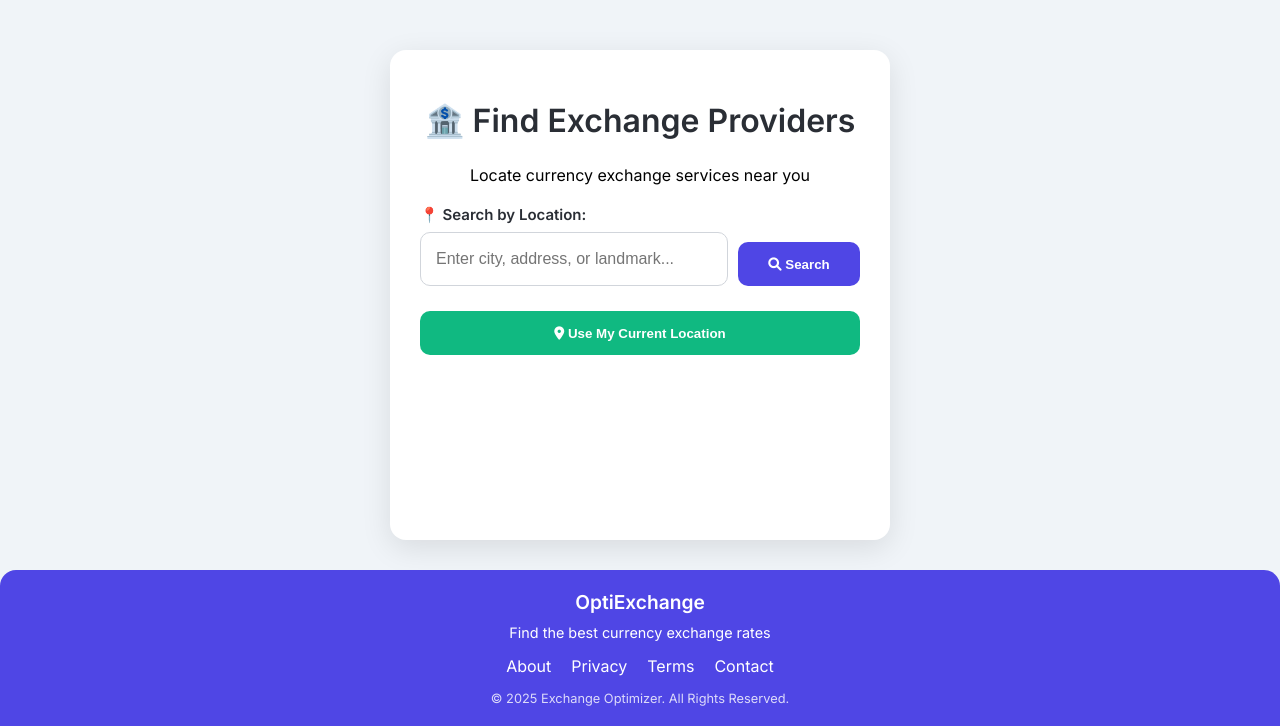
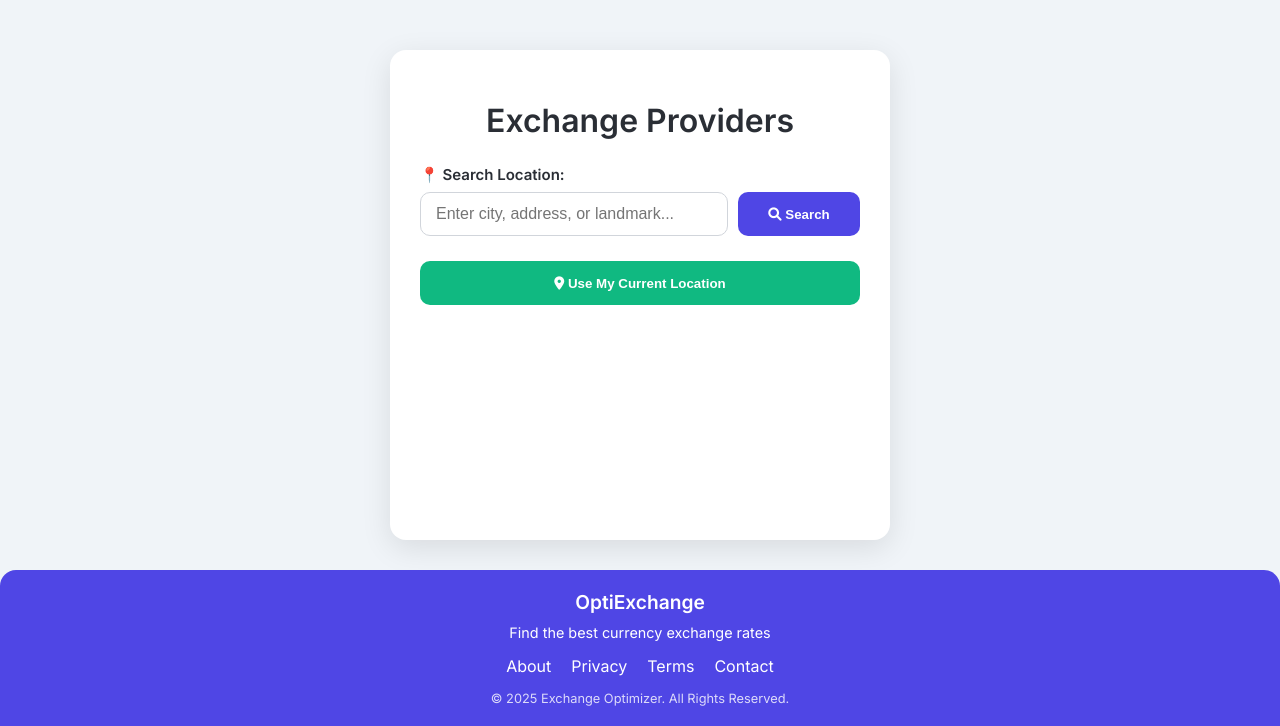
Before and after one commit to Anjaliahlawat14/Anjali_DS_OptiExchange, a Flask app: page /find_exchanges in a window 1280 px wide. Shown: the part 74-800 px from the top of the page. Run offline with Flask 3, Linux system fonts and the light colour scheme.

Commit message:
Update exchange_finder.html

```diff
--- a/templates/exchange_finder.html
+++ b/templates/exchange_finder.html
@@ -1,113 +1,122 @@
 {% extends "base.html" %}
 
-{% block title %}Exchange Finder - OptiExchange{% endblock %}
+{% block title %}Find Exchange Providers - OptiExchange{% endblock %}
 
 {% block content %}
-<h1>🏦 Find Exchange Providers</h1>
-<p style="text-align: center; margin-bottom: 20px;">Locate currency exchange services near you</p>
+<h1>Exchange Providers</h1>
 
 <div class="form-group">
-    <label for="location-search">📍 Search by Location:</label>
-    <div style="display: flex; gap: 10px; flex-wrap: wrap;">
-        <input type="text" id="location-search" class="converter-input" placeholder="Enter city, address, or landmark..." style="flex: 3; min-width: 200px;">
-        <button id="search-location-btn" class="update-chart-btn" style="flex: 1; min-width: 100px;">
+    <label for="location">📍 Search Location:</label>
+    <div style="display: flex; gap: 10px;">
+        <input type="text" id="location" class="converter-input" placeholder="Enter city, address, or landmark..." style="flex: 3;">
+        <button id="search-btn" class="update-chart-btn" style="flex: 1; margin: 0;">
             <i class="fas fa-search"></i> Search
         </button>
     </div>
 </div>
 
 <div class="form-group">
-    <button id="use-current-location" class="update-chart-btn" style="background: #10b981;">
+    <button id="current-location-btn" class="update-chart-btn" style="background: #10b981;">
         <i class="fas fa-location-dot"></i> Use My Current Location
     </button>
 </div>
 
-<div id="loading-spinner" style="display: none; text-align: center; padding: 40px;">
-    <div class="spinner-border text-primary" role="status">
-        <span class="visually-hidden">Loading...</span>
-    </div>
-    <p style="margin-top: 15px;">Searching for exchange providers...</p>
-</div>
+<div id="map" style="height: 400px; margin-top: 20px; border-radius: 8px; display: none;"></div>
 
-<div id="exchange-map" style="height: 400px; margin-top: 20px; border-radius: 8px; display: none;"></div>
-
-<div id="exchange-results" style="margin-top: 20px;"></div>
+<div id="results" style="margin-top: 20px;"></div>
 {% endblock %}
 
 {% block extra_css %}
 <link rel="stylesheet" href="https://unpkg.com/leaflet@1.9.4/dist/leaflet.css" />
 <style>
-    .exchange-card {
-        background: var(--input-light);
-        border-radius: 10px;
-        padding: 15px;
-        margin-bottom: 12px;
-        border: 1px solid #d1d5db;
-        transition: all 0.3s ease;
+    #results {
+        margin-top: 20px;
     }
 
-    body.dark .exchange-card {
-        background: var(--input-dark);
+    .exchange-item {
+        background-color: var(--input-light);
+        border-radius: 8px;
+        padding: 12px;
+        margin-bottom: 10px;
+        border: 1px solid #d1d5db;
+    }
+
+    body.dark .exchange-item {
+        background-color: var(--input-dark);
         border-color: #555;
     }
 
-    .exchange-card:hover {
-        transform: translateY(-2px);
-        box-shadow: 0 4px 12px rgba(0,0,0,0.1);
+    .exchange-name {
+        font-weight: 600;
+        color: var(--accent);
+        margin-bottom: 8px;
     }
 
-    .exchange-name {
-        font-weight: 700;
-        color: var(--accent);
-        margin-bottom: 10px;
-        font-size: 1.1rem;
+    .exchange-address {
+        font-size: 14px;
+        color: var(--text-light);
+        margin: 5px 0;
     }
 
-    .exchange-detail {
-        font-size: 0.9rem;
-        margin: 8px 0;
-        display: flex;
-        align-items: center;
-        gap: 10px;
+    body.dark .exchange-address {
+        color: var(--text-dark);
     }
 
-    .exchange-detail i {
-        width: 20px;
-        color: var(--accent);
+    .exchange-hours {
+        font-size: 13px;
+        color: #6b7280;
+        margin: 5px 0;
     }
 
-    .spinner-border {
-        width: 3rem;
-        height: 3rem;
-        border: 0.25em solid currentColor;
-        border-right-color: transparent;
-        border-radius: 50%;
-        animation: spinner-border 0.75s linear infinite;
+    body.dark .exchange-hours {
+        color: #9ca3af;
     }
 
-    @keyframes spinner-border {
-        to { transform: rotate(360deg); }
+    .error-message {
+        background-color: var(--error-bg-light);
+        color: var(--error-text-light);
+        padding: 12px;
+        border-radius: 8px;
+        text-align: center;
     }
 
-    .results-grid {
-        display: grid;
-        grid-template-columns: repeat(auto-fill, minmax(300px, 1fr));
-        gap: 15px;
-        margin-top: 20px;
+    body.dark .error-message {
+        background-color: var(--error-bg-dark);
+        color: var(--error-text-dark);
     }
 
-    .note-message {
+    .loading {
+        text-align: center;
+        padding: 40px;
+    }
+
+    .spinner {
+        border: 3px solid #f3f3f3;
+        border-top: 3px solid var(--accent);
+        border-radius: 50%;
+        width: 40px;
+        height: 40px;
+        animation: spin 1s linear infinite;
+        margin: 0 auto 15px;
+    }
+
+    @keyframes spin {
+        0% { transform: rotate(0deg); }
+        100% { transform: rotate(360deg); }
+    }
+
+    .note {
         margin-top: 15px;
         padding: 10px;
-        background: #fef3c7;
-        border-radius: 8px;
+        background-color: #fef3c7;
+        border-radius: 6px;
         color: #92400e;
+        font-size: 13px;
         text-align: center;
-        font-size: 0.85rem;
     }
 
-    body.dark .note-message {
-        background: #78350f;
+    body.dark .note {
+        background-color: #78350f;
         color: #fef3c7;
     }
 </style>
@@ -116,109 +125,90 @@
 {% block extra_js %}
 <script src="https://unpkg.com/leaflet@1.9.4/dist/leaflet.js"></script>
 <script>
-    let exchangeMap = null;
-    let exchangeMarkers = [];
+    let map = null;
+    let markers = [];
 
     async function findExchanges(lat, lon, locationName) {
-        const resultsDiv = document.getElementById('exchange-results');
-        const mapDiv = document.getElementById('exchange-map');
-        const loadingSpinner = document.getElementById('loading-spinner');
+        const resultsDiv = document.getElementById('results');
+        const mapDiv = document.getElementById('map');
 
-        loadingSpinner.style.display = 'block';
-        resultsDiv.innerHTML = '';
+        resultsDiv.innerHTML = '<div class="loading"><div class="spinner"></div><p>Searching for exchange providers...</p></div>';
 
         try {
             const response = await fetch(`/api/nearby_exchanges?lat=${lat}&lng=${lon}&radius=2000`);
             const data = await response.json();
 
-            loadingSpinner.style.display = 'none';
-
             if (data.success) {
                 // Initialize or update map
-                if (!exchangeMap) {
+                if (!map) {
                     mapDiv.style.display = 'block';
-                    exchangeMap = L.map('exchange-map').setView([lat, lon], 14);
+                    map = L.map('map').setView([lat, lon], 14);
                     L.tileLayer('https://{s}.tile.openstreetmap.org/{z}/{x}/{y}.png', {
                         attribution: '© OpenStreetMap contributors'
-                    }).addTo(exchangeMap);
+                    }).addTo(map);
                 } else {
-                    exchangeMap.setView([lat, lon], 14);
-                    exchangeMarkers.forEach(marker => marker.remove());
-                    exchangeMarkers = [];
+                    map.setView([lat, lon], 14);
+                    // Clear existing markers
+                    markers.forEach(marker => marker.remove());
+                    markers = [];
                 }
 
                 // Build results HTML
-                let resultsHtml = `<h3>🏦 Exchange Providers near ${locationName}</h3>`;
+                let resultsHtml = `<h3>📍 Exchange Providers near ${locationName}</h3>`;
                 resultsHtml += `<p>Found ${data.count} location${data.count !== 1 ? 's' : ''}</p>`;
-                resultsHtml += '<div class="results-grid">';
 
                 data.exchanges.forEach((exchange, index) => {
                     // Add marker to map
-                    const marker = L.marker([exchange.lat, exchange.lon]).addTo(exchangeMap);
+                    const marker = L.marker([exchange.lat, exchange.lon]).addTo(map);
                     marker.bindPopup(`
                         <b>${exchange.name}</b><br>
                         📍 ${exchange.address}<br>
                         🕒 ${exchange.opening_hours}<br>
                         📞 ${exchange.phone}
                     `);
-                    exchangeMarkers.push(marker);
+                    markers.push(marker);
 
                     // Add to results list
                     resultsHtml += `
-                        <div class="exchange-card">
+                        <div class="exchange-item">
                             <div class="exchange-name">${exchange.name}</div>
-                            <div class="exchange-detail">
-                                <i class="fas fa-location-dot"></i>
-                                <span>${exchange.address}</span>
-                            </div>
-                            <div class="exchange-detail">
-                                <i class="far fa-clock"></i>
-                                <span>${exchange.opening_hours}</span>
-                            </div>
-                            <div class="exchange-detail">
-                                <i class="fas fa-phone"></i>
-                                <span>${exchange.phone}</span>
-                            </div>
+                            <div class="exchange-address">📍 ${exchange.address}</div>
+                            <div class="exchange-hours">🕒 ${exchange.opening_hours}</div>
+                            <div class="exchange-hours">📞 ${exchange.phone}</div>
                         </div>
                     `;
                 });
 
-                resultsHtml += '</div>';
                 if (data.note) {
-                    resultsHtml += `<div class="note-message">ℹ️ ${data.note}</div>`;
+                    resultsHtml += `<div class="note">ℹ️ ${data.note}</div>`;
                 }
+
                 resultsDiv.innerHTML = resultsHtml;
             } else {
-                resultsDiv.innerHTML = `<div style="text-align: center; padding: 40px; color: #ef4444;">❌ ${data.error}</div>`;
+                resultsDiv.innerHTML = `<div class="error-message">❌ ${data.error}</div>`;
             }
         } catch (error) {
-            loadingSpinner.style.display = 'none';
             console.error("Exchange finder error:", error);
-            resultsDiv.innerHTML = '<div style="text-align: center; padding: 40px; color: #ef4444;">❌ Failed to find exchange providers. Please try again.</div>';
+            resultsDiv.innerHTML = '<div class="error-message">❌ Failed to find exchange providers. Please try again.</div>';
         }
     }
 
     async function searchLocation() {
-        const location = document.getElementById('location-search').value;
+        const location = document.getElementById('location').value;
         if (!location) {
             alert('Please enter a location');
             return;
         }
 
-        const resultsDiv = document.getElementById('exchange-results');
-        const loadingSpinner = document.getElementById('loading-spinner');
-
-        loadingSpinner.style.display = 'block';
-        resultsDiv.innerHTML = '';
+        const resultsDiv = document.getElementById('results');
+        resultsDiv.innerHTML = '<div class="loading"><div class="spinner"></div><p>Searching for location...</p></div>';
 
         try {
             const geoResponse = await fetch(`https://nominatim.openstreetmap.org/search?format=json&q=${encodeURIComponent(location)}&limit=1`);
             const geoData = await geoResponse.json();
 
-            loadingSpinner.style.display = 'none';
-
             if (geoData.length === 0) {
-                resultsDiv.innerHTML = '<div style="text-align: center; padding: 40px; color: #ef4444;">❌ Location not found. Please try a different address.</div>';
+                resultsDiv.innerHTML = '<div class="error-message">❌ Location not found. Please try a different address.</div>';
                 return;
             }
 
@@ -228,9 +218,8 @@
 
             await findExchanges(lat, lon, displayName);
         } catch (error) {
-            loadingSpinner.style.display = 'none';
             console.error("Geocoding error:", error);
-            resultsDiv.innerHTML = '<div style="text-align: center; padding: 40px; color: #ef4444;">❌ Error finding location. Please try again.</div>';
+            resultsDiv.innerHTML = '<div class="error-message">❌ Error finding location. Please try again.</div>';
         }
     }
 
@@ -240,11 +229,8 @@
             return;
         }
 
-        const resultsDiv = document.getElementById('exchange-results');
-        const loadingSpinner = document.getElementById('loading-spinner');
-
-        loadingSpinner.style.display = 'block';
-        resultsDiv.innerHTML = '';
+        const resultsDiv = document.getElementById('results');
+        resultsDiv.innerHTML = '<div class="loading"><div class="spinner"></div><p>Getting your location...</p></div>';
 
         navigator.geolocation.getCurrentPosition(
             async (position) => {
@@ -253,25 +239,22 @@
                 await findExchanges(lat, lon, 'your current location');
             },
             (error) => {
-                loadingSpinner.style.display = 'none';
                 let errorMsg = 'Unable to get your location. ';
                 if (error.code === 1) {
-                    errorMsg += 'Please allow location access and try again.';
-                } else if (error.code === 2) {
-                    errorMsg += 'Location unavailable. Please try searching for a location instead.';
+                    errorMsg += 'Please allow location access.';
                 } else {
                     errorMsg += 'Please try searching for a location instead.';
                 }
-                resultsDiv.innerHTML = `<div style="text-align: center; padding: 40px; color: #ef4444;">❌ ${errorMsg}</div>`;
+                resultsDiv.innerHTML = `<div class="error-message">❌ ${errorMsg}</div>`;
             }
         );
     }
 
     // Initialize event listeners
     document.addEventListener('DOMContentLoaded', () => {
-        const searchBtn = document.getElementById('search-location-btn');
-        const currentLocationBtn = document.getElementById('use-current-location');
-        const locationInput = document.getElementById('location-search');
+        const searchBtn = document.getElementById('search-btn');
+        const currentLocationBtn = document.getElementById('current-location-btn');
+        const locationInput = document.getElementById('location');
 
         if (searchBtn) {
             searchBtn.addEventListener('click', searchLocation);
```
